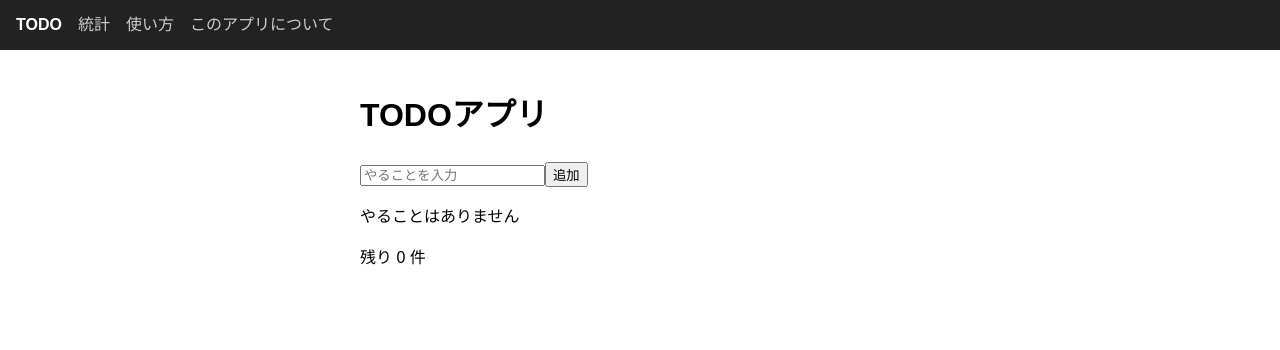
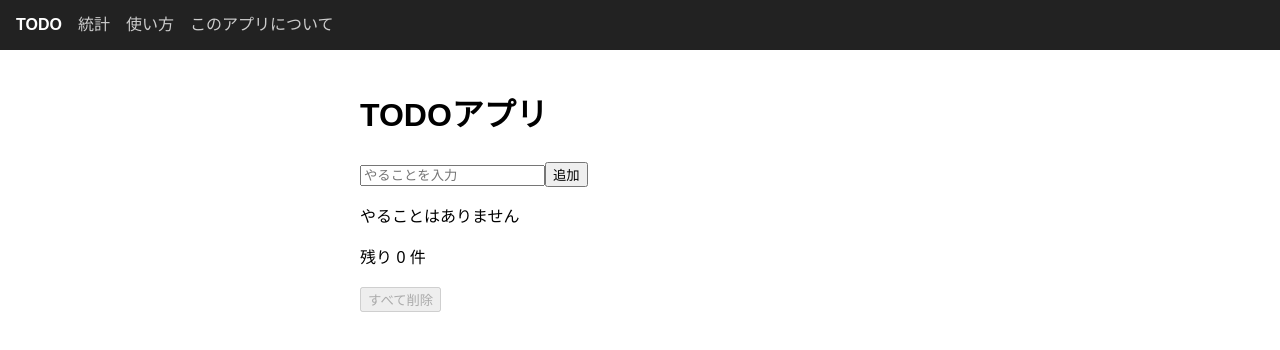
Before and after one commit to chorcode/todo-app1020, a Next.js app: page / in a window 1280 px wide. Shown: the top 350 px of the page. Built offline with nearby package versions, Linux system fonts and the light colour scheme.

Commit message:
feat: すべて削除ボタンを追加

```diff
--- a/components/TodoApp.jsx
+++ b/components/TodoApp.jsx
@@ -25,6 +25,12 @@ export default function TodoApp() {
     setTodos(todos.filter((todo) => todo.id !== id))
   }
 
+  function clearAll() {
+    if (!window.confirm('すべての TODO を削除しますか？')) return
+    setTodos([])
+  }
+
+
   const remaining = todos.filter((todo) => !todo.done).length
 
   return (
@@ -32,6 +38,9 @@ export default function TodoApp() {
       <TodoForm onAdd={addTodo} />
       <TodoList todos={todos} onToggle={toggleTodo} onDelete={deleteTodo} />
       <p>残り {remaining} 件</p>
+      <button onClick={clearAll} disabled={todos.length === 0}>
+        すべて削除
+      </button>
     </div>
   )
 }
```
